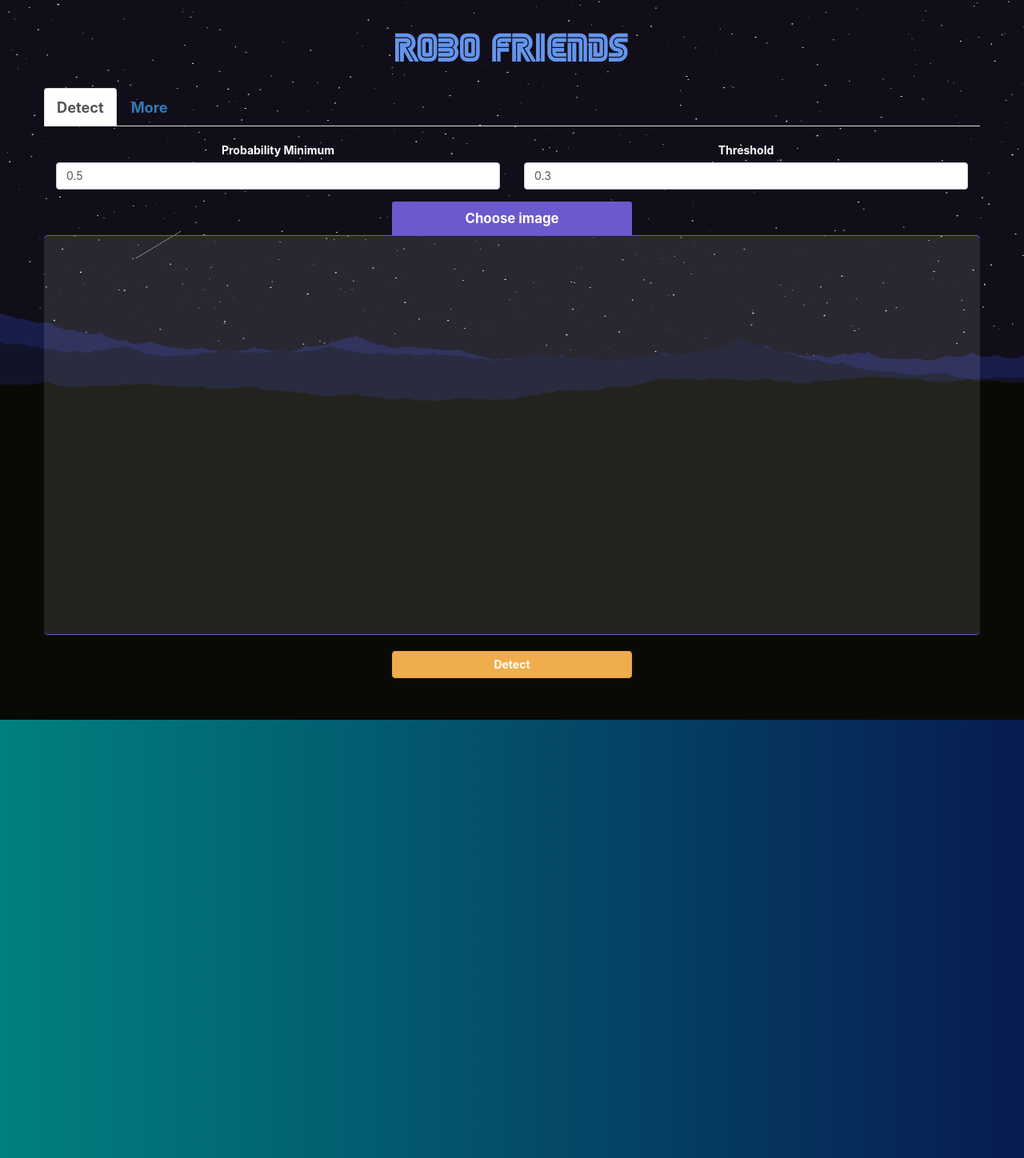
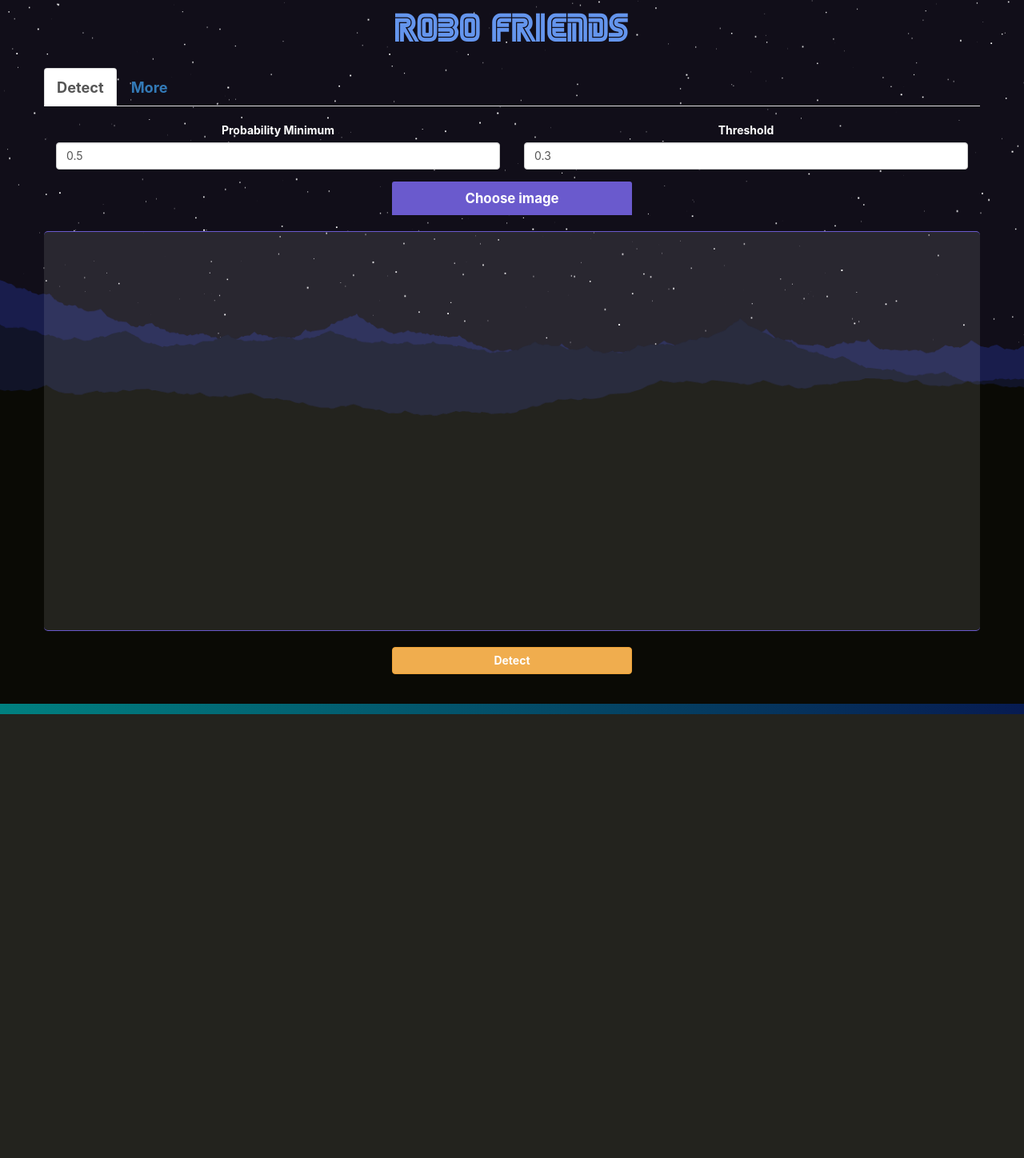
Before and after one commit to HuynhHongAn/statistical_learning, a Django app: template yolo/templates/detect.html in a window 1280 px wide. Shown: the part 52-1500 px from the top of the page at 80% size. After the commit the page ends 945 px from the top, so only its background shows below. Run offline with Django 3.2, Linux system fonts and the light colour scheme; the template is opened without the code that fills it, so the values that code supplies are empty; some libraries are stand-ins or nearby versions.

Commit message:
[master] improve layout + add more extra info

```diff
--- a/yolo/static/css/detect.css
+++ b/yolo/static/css/detect.css
@@ -1,6 +1,6 @@
 .image-container {
     text-align: center;
-    margin: 0 20px 20px 20px;
+    margin: 20px;
     height: 500px;
     padding: 20px;
     border-top: 1px solid slateblue;
@@ -75,9 +75,9 @@
 }
 
 #alert-container {
-    position: absolute;
+    position: fixed;
     right: 0;
-    top: 55px;
+    top: 10px;
     max-width: 300px;
     z-index: 1000;
 }
--- a/yolo/static/css/index.css
+++ b/yolo/static/css/index.css
@@ -3,10 +3,13 @@
     top:52px;
     left:0;
     z-index: -1;
-    height: 100%;
-    min-height: 900px;
+    height: 110vh;
     width: 100%;
     overflow: auto;
+}
+
+.navbar {
+   margin-bottom: 0;
 }
 
 body {
@@ -34,7 +37,7 @@
 h1 {
     font-family: 'SEGA LOGO FONT', serif;
     font-weight: 200;
-    /*color: #0ccac4;*/
+    margin: 15px;
     color: cornflowerblue;
 }
 
@@ -44,4 +47,5 @@
 
 .app-container {
     overflow-y: auto;
+    padding-bottom: 50px;
 }
--- a/yolo/static/js/detect.js
+++ b/yolo/static/js/detect.js
@@ -6,6 +6,7 @@
 
         reader.onload = function (e) {
             $('#image-preview')
+                .attr('src', "")
                 .attr('src', e.target.result)
         };
 
@@ -71,10 +72,11 @@
                     appendAlert(alertContainer, getAlertMessage("error", data.error_message))
                 } else {
                     appendAlert(alertContainer, getAlertMessage("success", "Successfully detect image"))
-                    $('#image-preview').attr('src', data.uploaded_file_url)
+                    $('#image-preview').attr('src', data.uploaded_file_url + "?ver=" + Date.now())
 
+                    $("div#more table tbody").empty()
                     $.each(data.extra_info, function (description, info) {
-                        $("div#detail table tbody").append(`
+                        $("div#more table tbody").append(`
                              <tr>
                                 <td>${description}</td>
                                 <td>${info}</td>
--- a/yolo/templates/detect.html
+++ b/yolo/templates/detect.html
@@ -20,7 +20,7 @@
     <div class="row">
         <ul class="nav nav-tabs">
             <li class="active"><a data-toggle="tab" href="#detect">Detect</a></li>
-            <li><a data-toggle="tab" href="#detail">More</a></li>
+            <li><a data-toggle="tab" href="#more">More</a></li>
         </ul>
         <div class="tab-content">
             <div id="detect" class="tab-pane fade in active">
@@ -67,8 +67,9 @@
                     </form>
                 </div>
             </div>
-            <div id="detail" class="tab-pane fade">
-                <div class="table-responsive">
+            <div id="more" class="tab-pane fade">
+                <div id="detail">
+                     <div class="table-responsive">
                     <table class="table">
                         <thead>
                         <tr>
@@ -81,6 +82,8 @@
                         </tbody>
                     </table>
                 </div>
+                </div>
+
             </div>
         </div>
     </div>
--- a/yolo/views.py
+++ b/yolo/views.py
@@ -36,14 +36,15 @@
 
 
 def detect(request):
-    global network, colours, layers_names_output, labels
+    global network, layers_names_output, labels
     if request.method == 'GET':
         model_path = os.path.join(os.path.dirname(os.path.dirname(__file__)), 'yolo-coco-data/')
+        print(model_path)
         model = request.GET.get('model', 'basic')
         if model == 'advanced':
             model_path = os.path.join(os.path.dirname(os.path.dirname(__file__)), 'yolo-ts-data/')
 
-        network, colours, layers_names_output, labels = helpers.load_yolo_coco_modal(model_path)
+        network, layers_names_output, labels = helpers.load_yolo_coco_modal(model_path)
         return render(request, 'detect.html', {
             'uploaded_file_url': "../static/img/CP4.png"
         })
@@ -75,7 +76,6 @@
                                               float(probability_minimum),
                                               float(threshold),
                                               network,
-                                              colours,
                                               layers_names_output,
                                               labels)
 
```
Also changed, not shown: yolo/helpers.py (+16 -7 lines).
